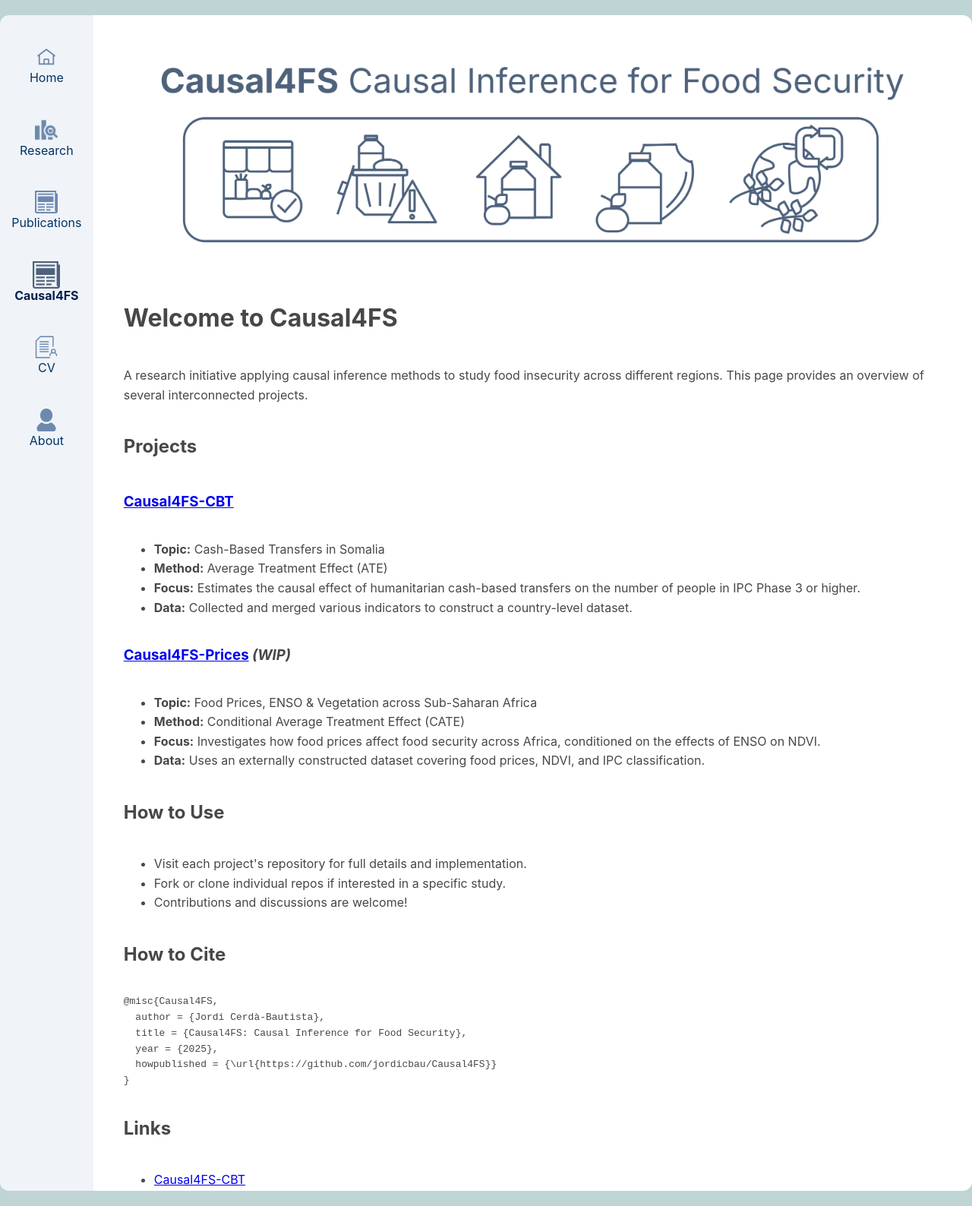
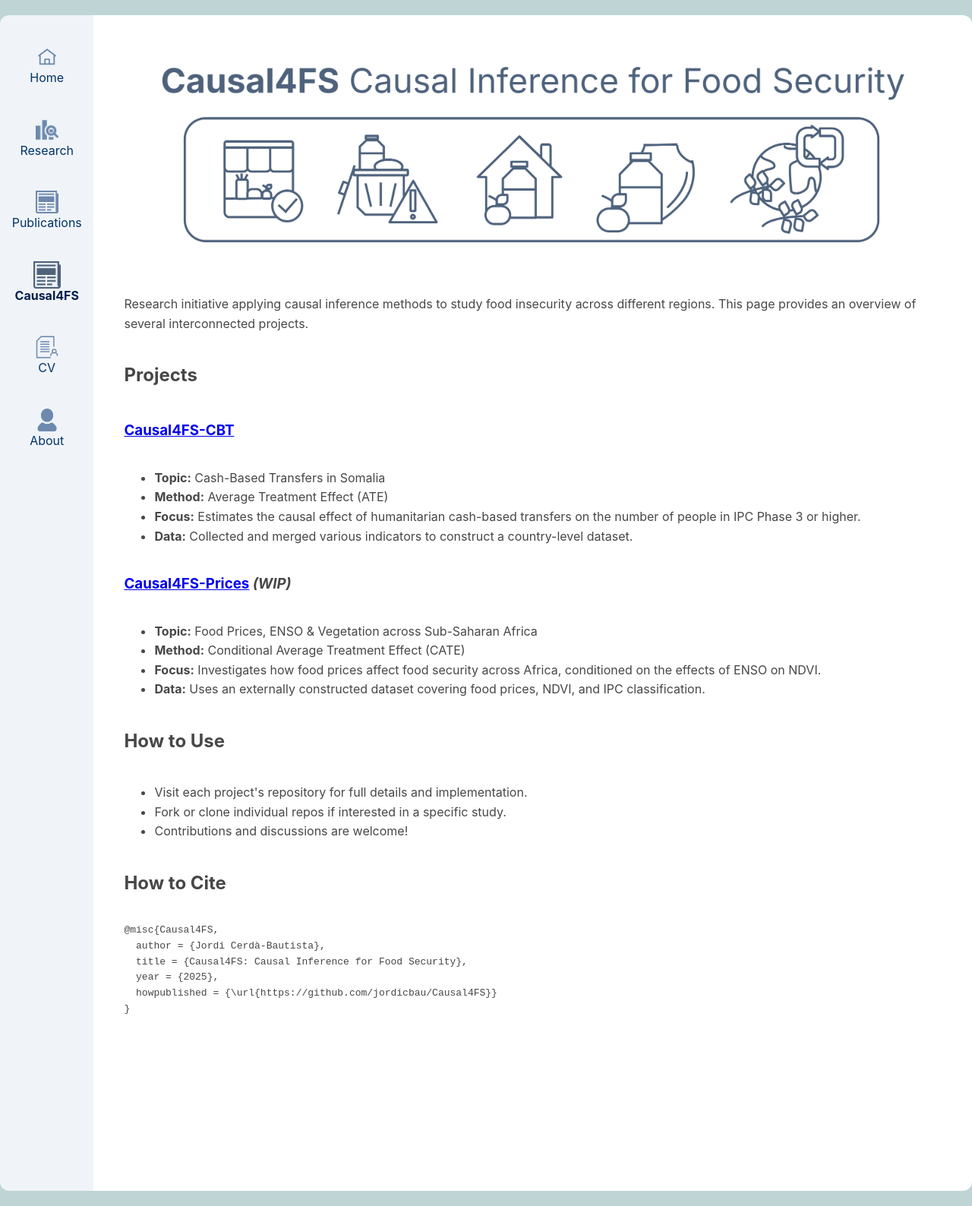
Before and after one commit to jordicbau/jordicbau.github.io, a Jekyll site: the page built from causal4fs.md, in a window 1280 px wide. Shown: the whole page at 76% size. Built offline with Jekyll 4.4.1, drawn with Linux system fonts in a browser that asks for light colours.

Commit message:
Update causal4fs.md

```diff
--- a/causal4fs.md
+++ b/causal4fs.md
@@ -6,8 +6,7 @@ permalink: /causal4fs.html
 
 <img src="/assets/images/causal4fs_banner_.png" alt="Intro Figure" width="1000" style="max-width:100%; height:auto; display:block; margin: 0 auto 30px;">
 
-<h1>Welcome to <strong>Causal4FS</strong></h1>
-<p>A research initiative applying causal inference methods to study food insecurity across different regions. This page provides an overview of several interconnected projects.</p>
+<p>Research initiative applying causal inference methods to study food insecurity across different regions. This page provides an overview of several interconnected projects.</p>
 
 <h2>Projects</h2>
 
@@ -41,9 +40,3 @@ permalink: /causal4fs.html
   year = {2025},
   howpublished = {\url{https://github.com/jordicbau/Causal4FS}}
 }</code></pre>
-
-<h2>Links</h2>
-<ul>
-  <li><a href="https://github.com/jordicbau/Causal4FS-CBT" target="_blank">Causal4FS-CBT</a></li>
-  <li><a href="https://github.com/jordicbau/Causal4FS-Prices" target="_blank">Causal4FS-Prices</a></li>
-</ul>
```
